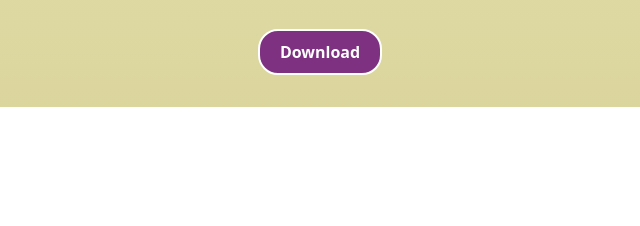
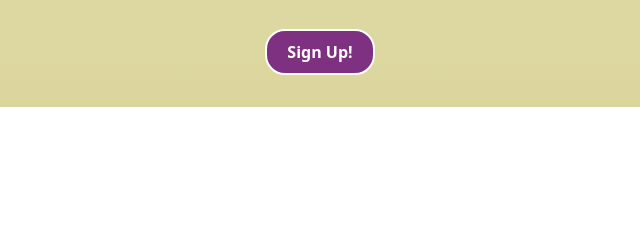
Before and after one commit to repneuable/socioConnect, a plain HTML site: page index.html in a window 1280 px wide. Shown: the part 1323-1549 px from the top of the page, 320-960 px from the left. Drawn offline with nearby package versions, Linux system fonts and the light colour scheme.

Commit message:
remove <li> from footer.js

```diff
--- a/assets/scripts/footer.js
+++ b/assets/scripts/footer.js
@@ -7,6 +7,6 @@ document.write('<footer>\
             <a href="index.html">Home</a>\
             <a href="about.html">About Us</a>\
             <a href="features.html">Product Features</a>\
-            <li><a href="signup.html">Sign Up</a></li>\
+            <a href="signup.html">Sign Up</a>\
         </div>\
     </footer>');
--- a/index.html
+++ b/index.html
@@ -73,7 +73,7 @@
         </div>
     </div>
     <div class="cta"><a href="features.html"><button class="learn-more-btn">Learn More</button></a></div>
-    <div class="cta"><a href="https://www.google.com"><button class="cta-btn">Download</button></a></div>
+    <div class="cta"><a href="signup.html"><button class="cta-btn">Sign Up!</button></a></div>
 
     <script src="assets/scripts/footer.js"></script>
 </body>
```
